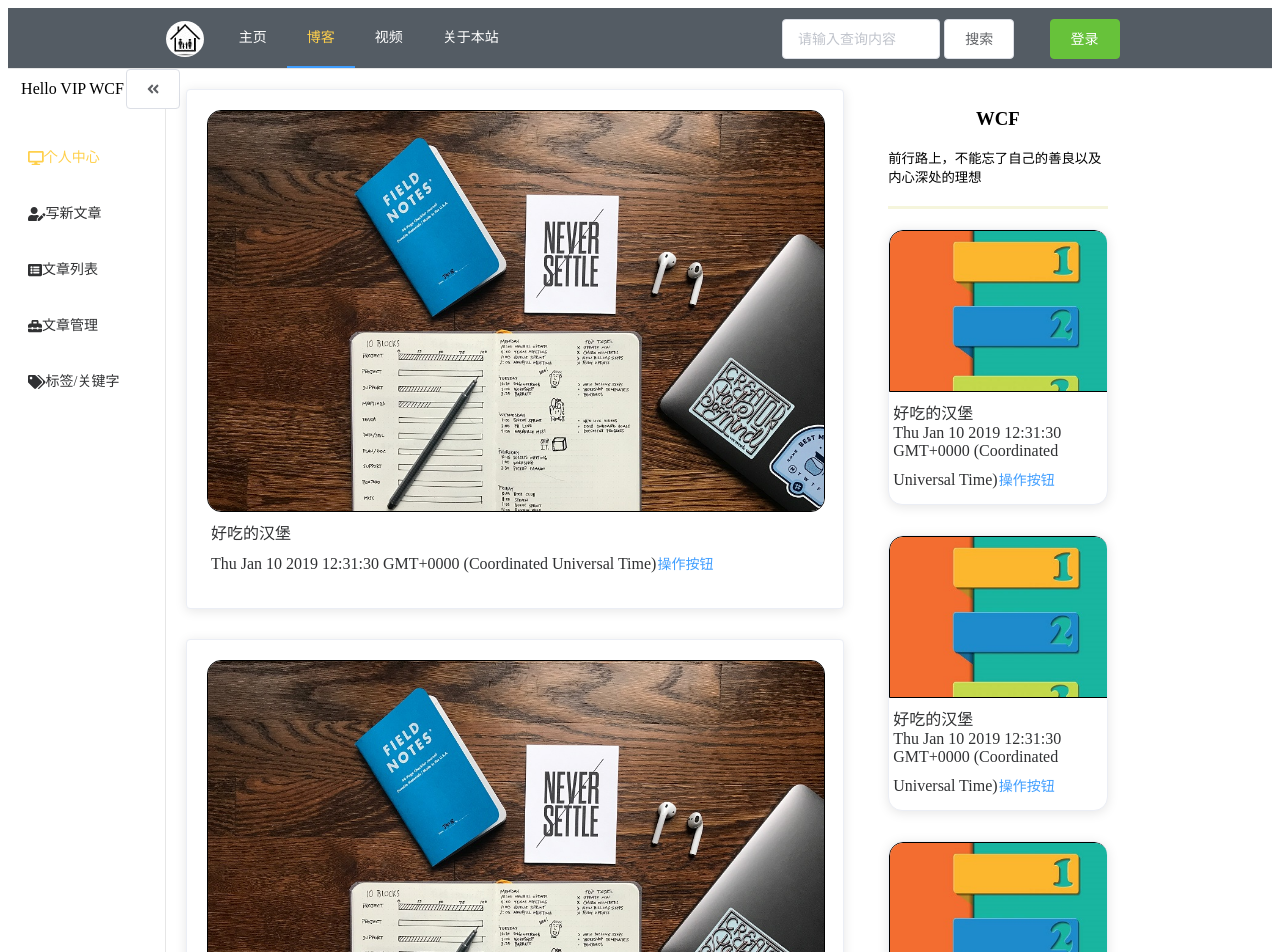
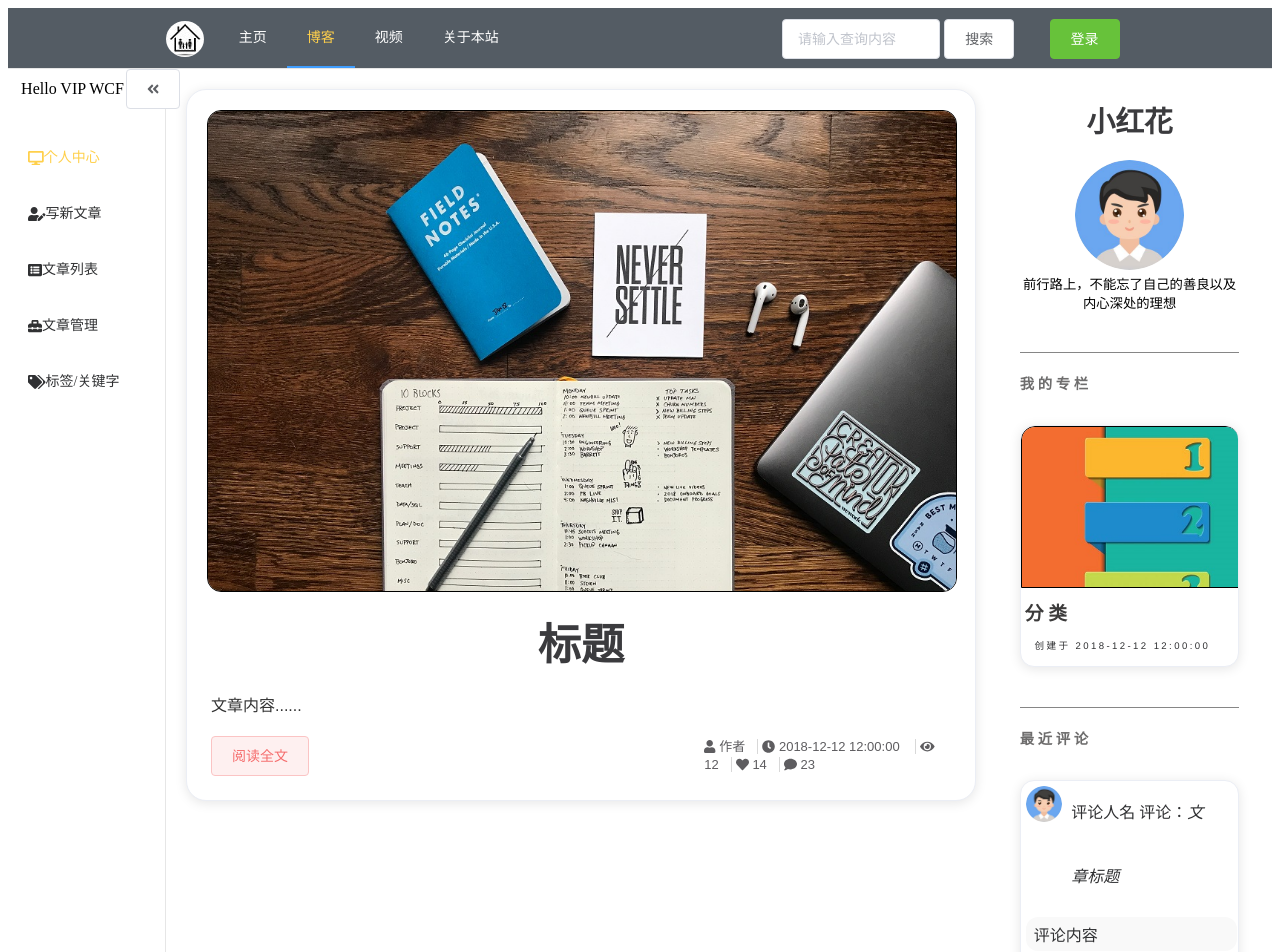
Before and after one commit to wangcanfeng01/do123-ui, a Vue app: page /blog/center in a window 1280 px wide. Shown: the top 952 px of the page. Built offline with nearby package versions, Linux system fonts and the light colour scheme; no server answers; what mavon-editor would draw is missing.

Commit message:
博客中心

```diff
--- a/src/components/blog/blog_center.vue
+++ b/src/components/blog/blog_center.vue
@@ -1,17 +1,33 @@
 <template>
   <div id="blog_center">
     <el-col :span="20" id="blog-content">
-      <el-col :span="15">
-        <el-row v-for="(o) in 4" :key="o" style="margin-bottom: 30px">
-          <el-card :body-style="{ padding: '20px' }">
-            <a class="image featured big">
-              <img src="../../assets/article/cover/default.jpg" class="image">
+      <el-col :span="18">
+        <el-row v-for="simpleArticle in simpleArticles" :key="simpleArticle.id" style="margin-bottom: 30px">
+          <el-card :body-style="{ padding: '20px'}" style="border-radius: 20px">
+            <a class="image featured big" target="_blank" :href="simpleArticle.link">
+              <img v-if="simpleArticle.cover" :src="simpleArticle.cover" class="image">
+              <img v-else src="../../assets/article/cover/default.jpg" class="image">
             </a>
             <div style="padding: 4px;">
-              <span>好吃的汉堡</span>
+              <h2 class="article-title"><a :href="simpleArticle.link">{{simpleArticle.title}}</a></h2>
+              <p class="article-content">{{simpleArticle.content}}</p>
               <div class="bottom clearfix">
-                <time class="time">{{ currentDate }}</time>
-                <el-button type="text" class="button">操作按钮</el-button>
+                <el-row>
+                  <el-col :span="4">
+                    <el-button type="danger" plain>阅读全文</el-button>
+                  </el-col>
+                  <el-col :span="8" :offset="12">
+                    <span class="article-stat"><font-awesome-icon icon="user"/>{{' '+simpleArticle.author}}</span>
+                    <span class="article-stat">
+                      <font-awesome-icon icon="clock"/>
+                      {{simpleArticle.updateTime}}
+                    </span>
+                    <span class="article-stat"> <font-awesome-icon icon="eye"/>{{' '+simpleArticle.hit}}</span>
+                    <span class="article-stat"> <font-awesome-icon icon="heart"/>{{' '+simpleArticle.like}}</span>
+                    <span class="article-stat-last"> <font-awesome-icon
+                      icon="comment"/>{{' '+simpleArticle.comment}}</span>
+                  </el-col>
+                </el-row>
               </div>
             </div>
           </el-card>
@@ -19,20 +35,49 @@
       </el-col>
       <el-col :span="5" :offset="1">
         <el-row>
-          <h3 style="text-align: center">WCF</h3>
+          <h3 class="person-name">小红花</h3>
+        </el-row>
+        <el-row>
+          <el-col :span="12" :offset="6">
+            <img src="../../assets/face/default.jpg" style="border-radius: 50%;width: 100%;">
+          </el-col>
+        </el-row>
+        <el-row style="text-align: center">
           <small>前行路上，不能忘了自己的善良以及内心深处的理想</small>
-          <div style="border-bottom: solid;color: beige;margin-bottom: 20px;margin-top: 20px"></div>
         </el-row>
-        <el-row v-for="(o) in 4" :key="o" style="margin-bottom: 30px">
+        <div style="border-bottom: solid 1px;color: #868686;margin-bottom: 20px;margin-top: 40px;"></div>
+        <h2 class="category-header">我的专栏</h2>
+        <el-row v-for="category in categories" :key="category.id" style="margin-bottom: 30px">
           <el-card :body-style="{ padding: '0px' }" style="border-radius: 14px">
-            <a class="image featured little">
-              <img src="../../assets/article/cover/category/default.jpg" class="image">
+            <a class="image featured little" target="_blank" :href="category.link">
+              <img v-if="category.cover" :src="category.cover" class="image">
+              <img v-else src="../../assets/article/cover/category/default.jpg" class="image">
             </a>
             <div style="padding: 4px;">
-              <span>好吃的汉堡</span>
+              <h3 class="category-title"><a :href="category.link">{{category.title}}</a></h3>
               <div class="bottom clearfix">
-                <time class="time">{{ currentDate }}</time>
-                <el-button type="text" class="button">操作按钮</el-button>
+                <time class="category-text">{{'创建于 '+category.createTime}}</time>
+              </div>
+            </div>
+          </el-card>
+        </el-row>
+        <div style="border-bottom: solid 1px;color: #868686;margin-bottom: 20px;margin-top: 40px;"></div>
+        <h2 class="comment-header">最近评论</h2>
+        <el-row v-for="comment in comments" :key="comment.id" style="margin-bottom: 30px">
+          <el-card :body-style="{ padding: '0px' }" style="border-radius: 14px">
+            <el-row>
+              <el-col :span="4" style="margin-top: 5px;margin-left: 5px">
+                <img v-if="comment.face" :src="comment.face" class="image">
+                <img v-else src="../../assets/face/default.jpg" style="border-radius: 50%;width: 100%;" class="image">
+              </el-col>
+              <el-col :span="16" :offset="1">
+                <span style="line-height: 4em">{{comment.author+' 评论：'}}<i>{{comment.articleTile}}</i></span>
+              </el-col>
+            </el-row>
+            <p class="comment-content">{{comment.content}}</p>
+            <div style="padding: 4px;">
+              <div class="bottom clearfix">
+                <time class="category-text">{{'时间'+comment.createTime}}</time>
               </div>
             </div>
           </el-card>
@@ -47,7 +92,33 @@ export default {
   name: 'blog_center',
   data () {
     return {
-      currentDate: new Date()
+      simpleArticles: [{
+        id: 1,
+        title: '标题',
+        link: '',
+        cover: '',
+        updateTime: '2018-12-12 12:00:00',
+        author: '作者',
+        content: '文章内容......',
+        hit: 12,
+        like: 14,
+        comment: 23
+      }],
+      categories: [{
+        id: 1,
+        title: '分类',
+        link: '超链接',
+        cover: '',
+        createTime: '2018-12-12 12:00:00'
+      }],
+      comments: [{
+        id: 1,
+        author: '评论人名',
+        content: '评论内容',
+        face: '',
+        articleTile: '文章标题',
+        createTime: '2018-12-12 12:00:00'
+      }]
     }
   },
   mounted () {
@@ -86,7 +157,7 @@ export default {
   a.image.featured.big {
     overflow: hidden;
     width: 100%;
-    height: 25em;
+    height: 30em;
     border: 1px solid black;
     border-radius: 14px;
   }
@@ -113,4 +184,120 @@ export default {
     -ms-transform: scale(1.05);
     transform: scale(1.05);
   }
+
+  .article-title {
+    text-align: center;
+    margin-top: 10px;
+  }
+
+  .article-title a {
+    text-transform: uppercase;
+    font-family: "Raleway", Helvetica, sans-serif;
+    text-align: center;
+    font-size: 1.8em;
+    margin-top: 10px;
+    margin-bottom: 20px;
+    color: #3b3b3e;
+    text-decoration: none;
+  }
+
+  .article-title a:hover {
+    color: #002850;
+  }
+
+  .article-stat {
+    color: #5e5d60;
+    font-family: "Arial";
+    font-size: 13px;
+    margin-right: 4px;
+    padding-right: 12px;
+    border-right: solid 1px #d8d8d8;
+  }
+
+  .article-stat-last {
+    color: #5e5d60;
+    font-family: "Arial";
+    font-size: 13px;
+    margin-right: 4px;
+    padding-right: 12px;
+  }
+
+  .article-content {
+    display: block;
+    font-family: "Arial";
+    color: #333;
+    -webkit-margin-before: 1em;
+    -webkit-margin-after: 1em;
+    -webkit-margin-start: 0px;
+    -webkit-margin-end: 0px;
+    margin-bottom: 20px;
+  }
+
+  .person-name {
+    text-transform: uppercase;
+    font-family: "Raleway", Helvetica, sans-serif;
+    text-align: center;
+    font-size: 1.8em;
+    margin-top: 10px;
+    margin-bottom: 20px;
+    color: #3b3b3e;
+    text-decoration: none;
+  }
+
+  .category-header {
+    font-size: 0.9em;
+    color: #6e6d6d;
+    font-family: "Raleway", Helvetica, sans-serif;
+    font-weight: 800;
+    letter-spacing: 0.25em;
+    line-height: 1.65;
+    margin: 0 0 2em 0;
+    text-transform: uppercase;
+  }
+
+  .category-title {
+    margin-top: 2px;
+  }
+
+  .category-title a {
+    text-decoration: none;
+    color: #3c3b3b;
+    font-family: "Raleway", Helvetica, sans-serif;
+    letter-spacing: 0.25em;
+    text-transform: uppercase;
+  }
+
+  .category-text {
+    display: block;
+    font-family: "Raleway", Helvetica, sans-serif;
+    font-size: 0.6em;
+    font-weight: 400;
+    letter-spacing: 0.25em;
+    margin: -0.625em 0 1em 1em;
+    text-transform: uppercase;
+  }
+
+  .comment-header {
+    font-size: 0.9em;
+    color: #6e6d6d;
+    font-family: "Raleway", Helvetica, sans-serif;
+    font-weight: 800;
+    letter-spacing: 0.25em;
+    line-height: 1.65;
+    margin: 0 0 2em 0;
+    text-transform: uppercase;
+  }
+
+  .comment-content {
+    font-size: 1.0em;
+    text-overflow: ellipsis;
+    white-space: nowrap;
+    overflow: hidden;
+    border-radius: 12px;
+    padding: 0.3em 0.5em;
+    margin-top: 0.5em;
+    margin-left: 0.3em;
+    width: 90%;
+    background-color: #f9f9f9;
+  }
 </style>
--- a/src/components/blog/blog_list.vue
+++ b/src/components/blog/blog_list.vue
@@ -1,6 +1,7 @@
 <template>
   <div id="blog_list">
     <el-col :span="20" id="blog-content">
+      <el-row>
         <el-col :span="5" v-for="(o) in 6" :key="o">
           <el-card :body-style="{ padding: '0px' }" style="margin-right: 20px;margin-bottom: 20px">
             <img src="../../assets/article/cover/default.jpg" class="image">
@@ -13,6 +14,15 @@
             </div>
           </el-card>
         </el-col>
+      </el-row>
+      <el-row style="text-align: center">
+        <el-pagination
+          :background="true"
+          layout="prev, pager, next"
+          :total="50"
+          class="pagination">
+        </el-pagination>
+      </el-row>
     </el-col>
   </div>
 </template>
@@ -74,3 +84,25 @@ export default {
     clear: both
   }
 </style>
+
+<style>
+  .pagination li {
+    background-color: transparent !important;
+    border-radius: 4px !important;
+    border: solid 1px;
+    color: #0f0f0f !important;
+  }
+
+  .pagination li:active {
+    background-color: #ff5d5d !important;
+    border-radius: 4px !important;
+    border: solid 1px;
+  }
+
+  .pagination li:active {
+    background-color: #ff5d5d !important;
+    border-radius: 4px !important;
+    border: solid 1px !important;
+    color: #fdffff !important;
+  }
+</style>
--- a/src/main.js
+++ b/src/main.js
@@ -26,15 +26,15 @@ new Vue({
   components: {App},
   template: '<App/>'
 })
-router.beforeEach((to, from, next) => {
-  if (to.path === '/login' || to.meta.noAuth) {
-    next()
-  } else if (localStorage.getItem('user')) {
-    next()
-  } else {
-    next({
-      path: '/login',
-      query: {redirect: to.fullPath}
-    })
-  }
-})
+// router.beforeEach((to, from, next) => {
+//   if (to.path === '/login' || to.meta.noAuth) {
+//     next()
+//   } else if (localStorage.getItem('user')) {
+//     next()
+//   } else {
+//     next({
+//       path: '/login',
+//       query: {redirect: to.fullPath}
+//     })
+//   }
+// })
```
Lines whose indentation alone changed are shown as unchanged.
